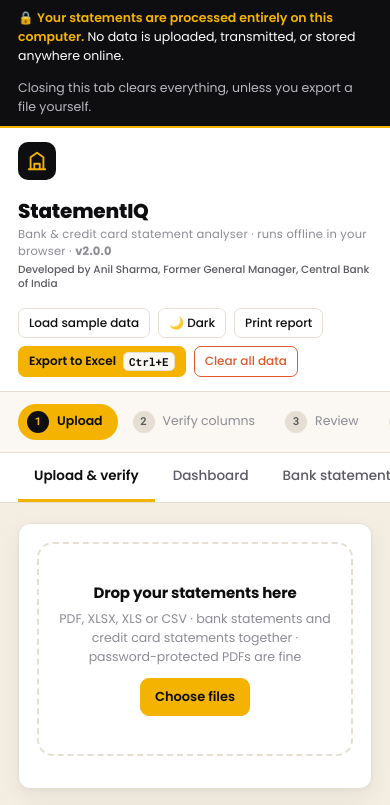
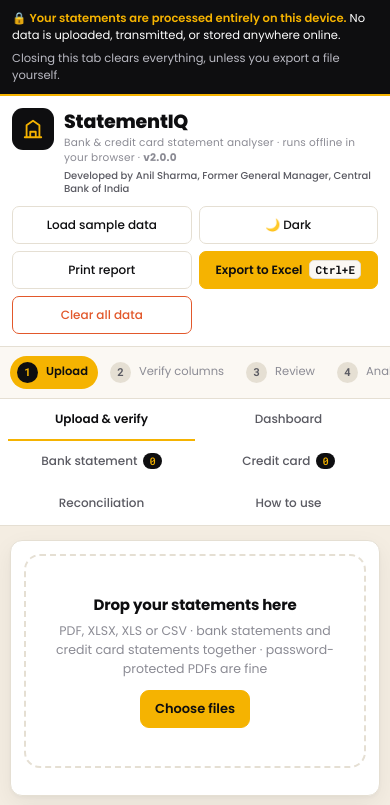
Before and after one commit to anilrajhor-dot/Statement-IQ, a plain HTML site: page index.html in a window 390 px wide. Shown: the top 805 px of the page. Drawn offline with nearby package versions, Linux system fonts and the light colour scheme; a script that the page names is missing.

Commit message:
Add files via upload

```diff
--- a/index.html
+++ b/index.html
@@ -165,6 +165,37 @@ main{max-width:1400px;margin:0 auto;padding:20px 18px 60px}
 .g3{grid-template-columns:repeat(3,minmax(0,1fr))}
 .g4{grid-template-columns:repeat(4,minmax(0,1fr))}
 @media(max-width:900px){.g2,.g3,.g4{grid-template-columns:1fr}}
+
+/* ---------- RESPONSIVE DESKTOP + MOBILE ---------- */
+/* Keep the full desktop layout on laptops/tablets, while making the same HTML
+   comfortable on narrow phones. No mobile-only logic is used. */
+@media(max-width:760px){
+  #privacyBar{font-size:11.5px;padding:10px 12px;gap:7px;line-height:1.45}
+  header.app{padding:12px;gap:10px;align-items:flex-start}
+  .brandmark{width:42px;height:42px;border-radius:11px}
+  .brand-txt{min-width:0;flex:1}
+  .brand-txt h1{font-size:19px}
+  .brand-txt small{font-size:10.5px;line-height:1.4}
+  .developer-credit{font-size:10px}
+  .header-actions{width:100%;margin-left:0;display:grid;grid-template-columns:repeat(2,minmax(0,1fr));gap:7px}
+  .header-actions .btn{justify-content:center;min-height:38px}
+  #steps{padding:9px 10px;gap:5px}
+  .step{font-size:11.5px;padding:5px 9px 5px 6px}
+  .step .dot{width:21px;height:21px}
+  #tabs{padding:0 8px;display:grid;grid-template-columns:repeat(2,minmax(0,1fr));gap:0;overflow:visible}
+  .tab{padding:11px 7px;font-size:12px;text-align:center;min-width:0;border-bottom-width:2px}
+  main{padding:14px 10px 40px}
+  .card{padding:13px;margin-bottom:12px}
+  .stat{padding:12px}
+  .stat-val{font-size:20px}
+}
+
+@media(min-width:761px){
+  header.app{min-height:66px}
+  .header-actions{max-width:58%}
+  #tabs{overflow-x:auto}
+}
+
 .row{display:flex;gap:10px;align-items:center;flex-wrap:wrap}
 .spacer{flex:1}
 
@@ -285,7 +316,7 @@ footer .disc{max-width:760px;margin:0 auto 10px;line-height:1.6}
 <body>
 
 <div id="privacyBar">
-  <span>🔒 <b>Your statements are processed entirely on this computer.</b> No data is uploaded, transmitted, or stored anywhere online.</span>
+  <span>🔒 <b>Your statements are processed entirely on this device.</b> No data is uploaded, transmitted, or stored anywhere online.</span>
   <span class="sub">Closing this tab clears everything, unless you export a file yourself.</span>
 </div>
 
```
